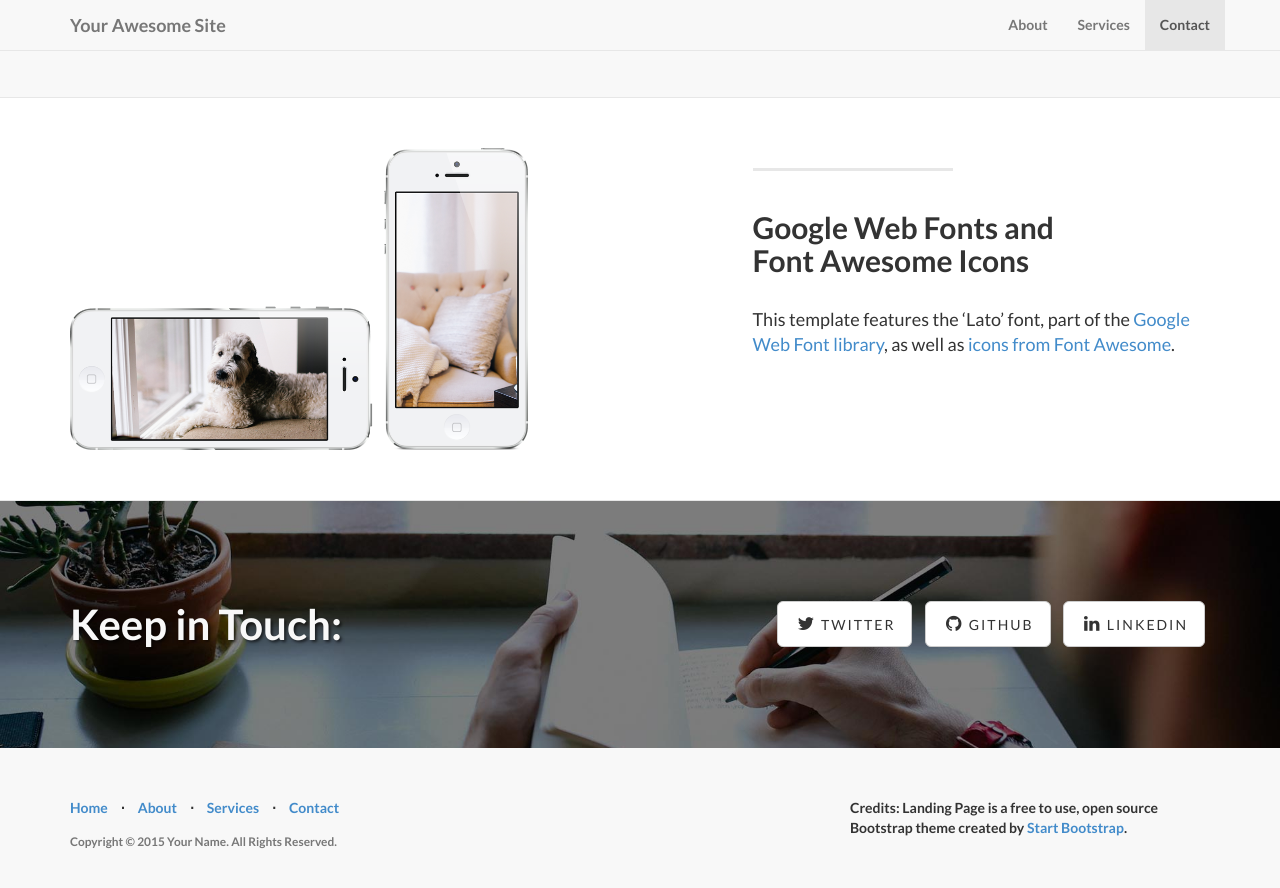
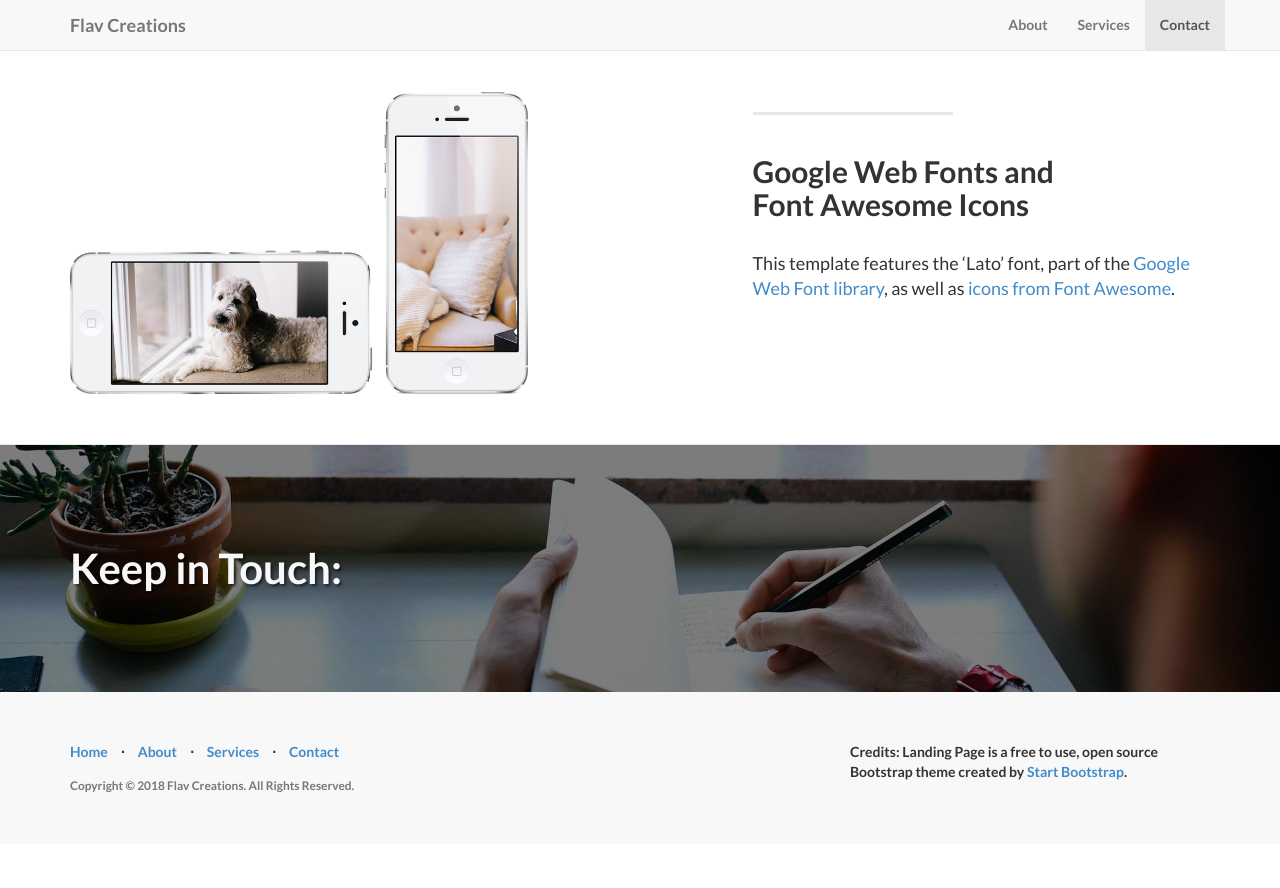
Before and after one commit to FlavCreations/flavcreations.com, a Jekyll site: the page built from index.html, in a window 1280 px wide and 900 px high, scrolled down 1902 px. Shown: the top 888 px of the window. Built offline with Jekyll 4.4.1, drawn with Linux system fonts in a browser that asks for light colours; nearby versions of some CDN libraries; library files that are not in the unit come from our copies; after the commit the page ends 2746 px from its top, so only the background shows below that; some of the changed lines change nothing that is shown; some of the changed text lies outside the part shown.

Commit message:
Update _config.yml

```diff
--- a/_config.yml
+++ b/_config.yml
@@ -3,14 +3,12 @@
 # ----------------------- #
 
 url: http://yoursite.com
-title: Your Awesome Site
-email: your-email@domain.com
-author: Your Name
+title: Flav Creations
+email: FlaviusCreations@gmail.com
+author: Flavius
 description: > # "Write an awesome description for your new site here.
-  You can edit this line in _config.yml. It will appear in your document
-  head meta (for Google search results) and in your feed.xml site
-  description.
-copyright: 'Copyright &copy; 2015 Your Name. All Rights Reserved.'
+  Flav Creations - Create Ad Infinitum
+copyright: 'Copyright &copy; 2018 Flav Creations. All Rights Reserved.'
 credits: 'Credits: Landing Page is a free to use, open source Bootstrap theme created by <a href="http://startbootstrap.com/">Start Bootstrap</a>.'
 
 # ----------------------- #
@@ -26,9 +24,9 @@
 # ----------------------- #
 
 social:
-  - title: twitter
-    url: https://twitter.com/SBootstrap
-  - title: github
-    url: https://github.com/IronSummitMedia/startbootstrap
-  - title: linkedin
-    url:
+  #- title: twitter
+  #  url: https://twitter.com/FlavCreations
+  #- title: github
+  #  url: https://github.com/IronSummitMedia/startbootstrap
+  #- title: linkedin
+  #  url:
```
